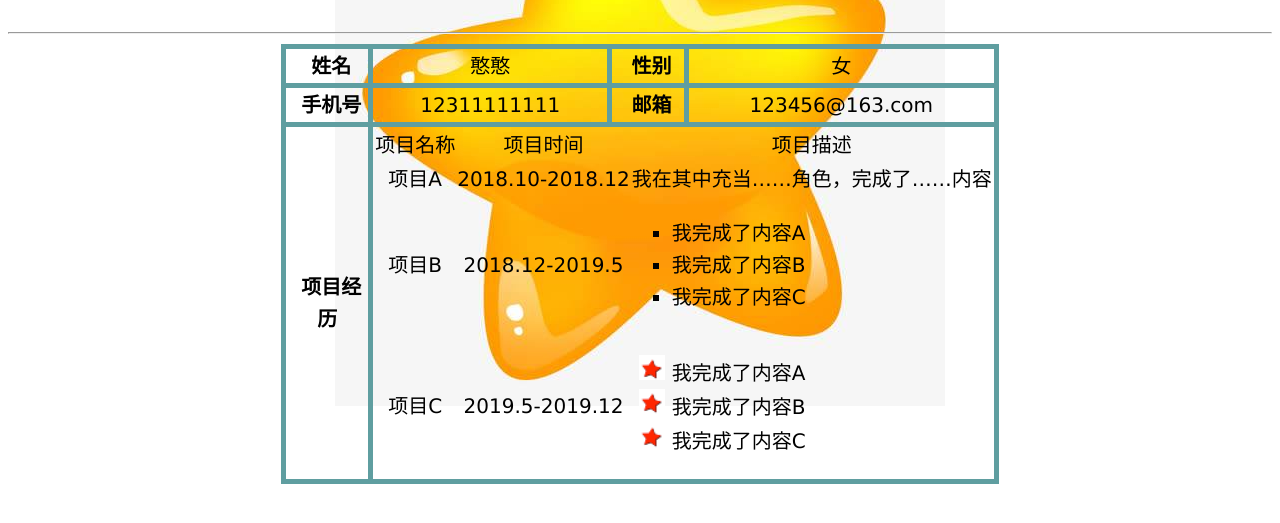
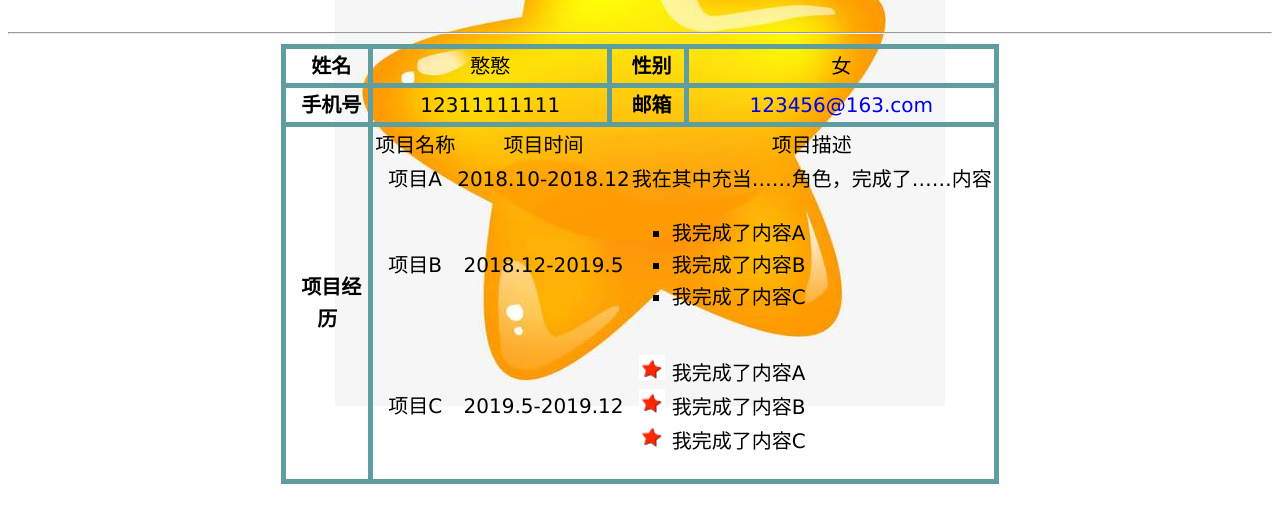
Before and after one commit to ache123/Baidu-IFE-2018, a plain HTML site: page day4/day4.html in a window 1280 px wide. Shown: the part 153-676 px from the top of the page. Drawn offline with Linux system fonts and the light colour scheme.

Commit message:
day4链接部分

```diff
--- a/day4/day4.html
+++ b/day4/day4.html
@@ -18,7 +18,9 @@
             <td class="information">手机号</td>
             <td>12311111111</td>
             <td class="information">邮箱</td>
-            <td>123456@163.com</td>
+            <td>
+                <a href="http://www.baidu.com">123456@163.com</a>
+            </td>
         </tr>
         <td class="information" colspan="1">项目经历</td>
         <td colspan="3" style="text-align: left;">
--- a/day4/style4.css
+++ b/day4/style4.css
@@ -49,3 +49,7 @@ ul{
 ul.img{
     list-style-image: url(1580208996.jpg);
 }
+a:link{text-decoration: none;}
+a:visited{text-decoration: none;background-color: green;}
+a:hover{text-decoration: underline;}
+a:active{text-decoration: underline;}
```
